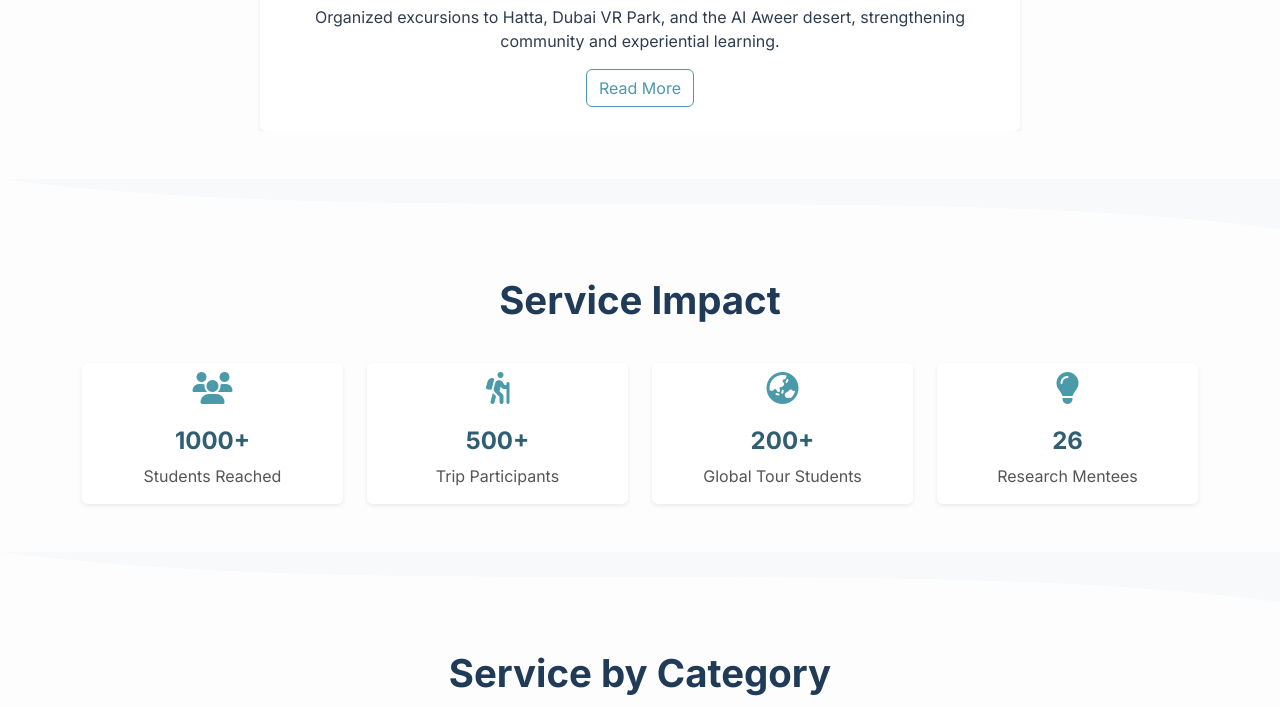
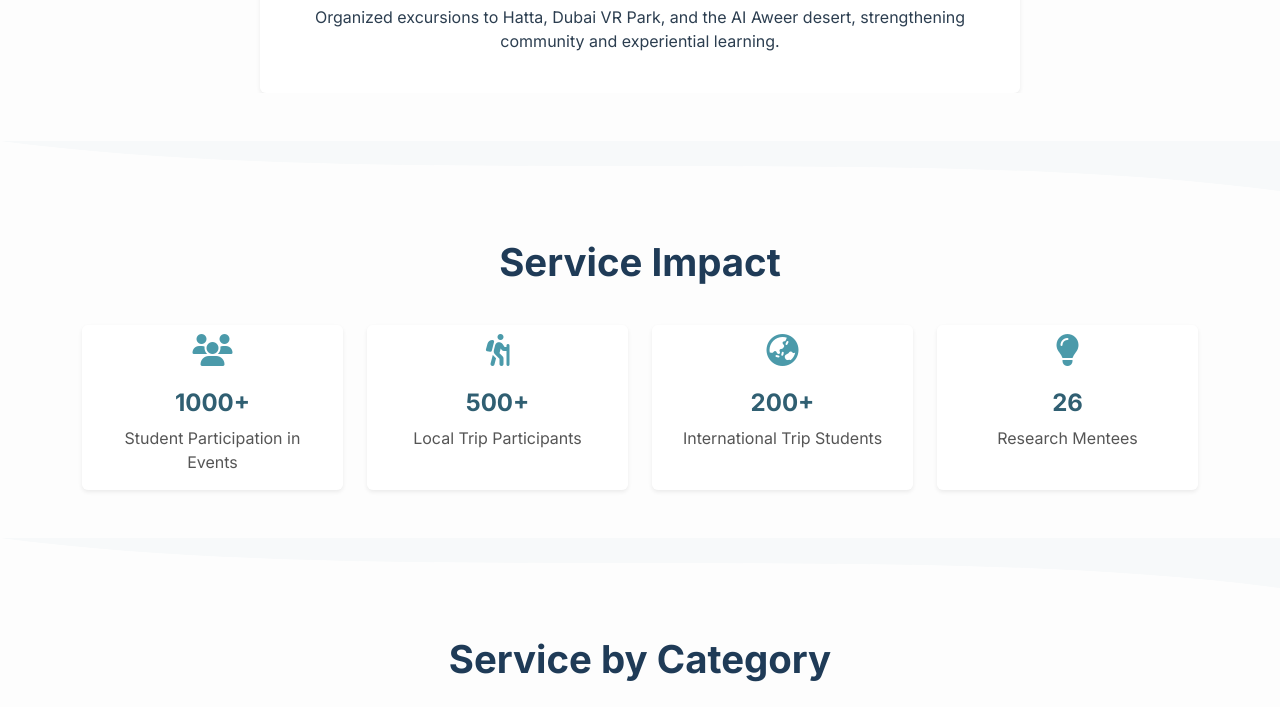
Before and after one commit to AliRSajun/ServiceWebpage, a plain HTML site: page index.html in a window 1280 px wide. Shown: the part 1089-1796 px from the top of the page. Drawn offline with nearby package versions, Linux system fonts and the light colour scheme.

Commit message:
carousel and key numbers

```diff
--- a/index.html
+++ b/index.html
@@ -213,7 +213,6 @@
               <h4 class="text-danger fw-semibold">CSE Industry Connection</h4>
               <p>Spearheaded visits to Accenture, Microsoft, and Odoo, bridging the classroom with real-world tech
                 exposure for CSE students.</p>
-              <a class="btn btn-outline-primary" href="#">Read More</a>
             </div>
           </div>
         </div>
@@ -227,7 +226,6 @@
               <h4 class="text-danger fw-semibold">Local Student Trips</h4>
               <p>Organized excursions to Hatta, Dubai VR Park, and the AI Aweer desert, strengthening community and
                 experiential learning.</p>
-              <a class="btn btn-outline-primary" href="#">Read More</a>
             </div>
           </div>
         </div>
@@ -242,7 +240,6 @@
               <h4 class="text-danger fw-semibold">CERN Study Tour</h4>
               <p>Led a group of AUS students to Switzerland and France, including an inspiring visit to CERN, the
                 world’s largest particle physics lab.</p>
-              <a class="btn btn-outline-primary" href="#">Read More</a>
             </div>
           </div>
         </div>
@@ -256,7 +253,6 @@
               <h4 class="text-danger fw-semibold">Meet the CSE Faculty Series</h4>
               <p>Designed recurring events for students to connect with CSE faculty in a relaxed environment, building
                 bridges beyond the classroom.</p>
-              <a class="btn btn-outline-primary" href="#">Read More</a>
             </div>
           </div>
         </div>
@@ -285,7 +281,7 @@
           <div class="card-body">
             <div class="icon-bounce text-primary"><i class="fas fa-users fa-2x mb-3"></i></div>
             <h5 class="card-title"><span class="counter" data-target="1000">0</span>+</h5>
-            <p class="card-text">Students Reached</p>
+            <p class="card-text">Student Participation in Events</p>
           </div>
         </div>
       </div>
@@ -294,7 +290,7 @@
           <div class="card-body">
             <div class="icon-bounce text-success"><i class="fas fa-hiking fa-2x mb-3"></i></div>
             <h5 class="card-title"><span class="counter" data-target="500">0</span>+</h5>
-            <p class="card-text">Trip Participants</p>
+            <p class="card-text">Local Trip Participants</p>
           </div>
         </div>
       </div>
@@ -303,7 +299,7 @@
           <div class="card-body">
             <div class="icon-bounce text-warning"><i class="fas fa-globe-asia fa-2x mb-3"></i></div>
             <h5 class="card-title"><span class="counter" data-target="200">0</span>+</h5>
-            <p class="card-text">Global Tour Students</p>
+            <p class="card-text">International Trip Students</p>
           </div>
         </div>
       </div>
```
